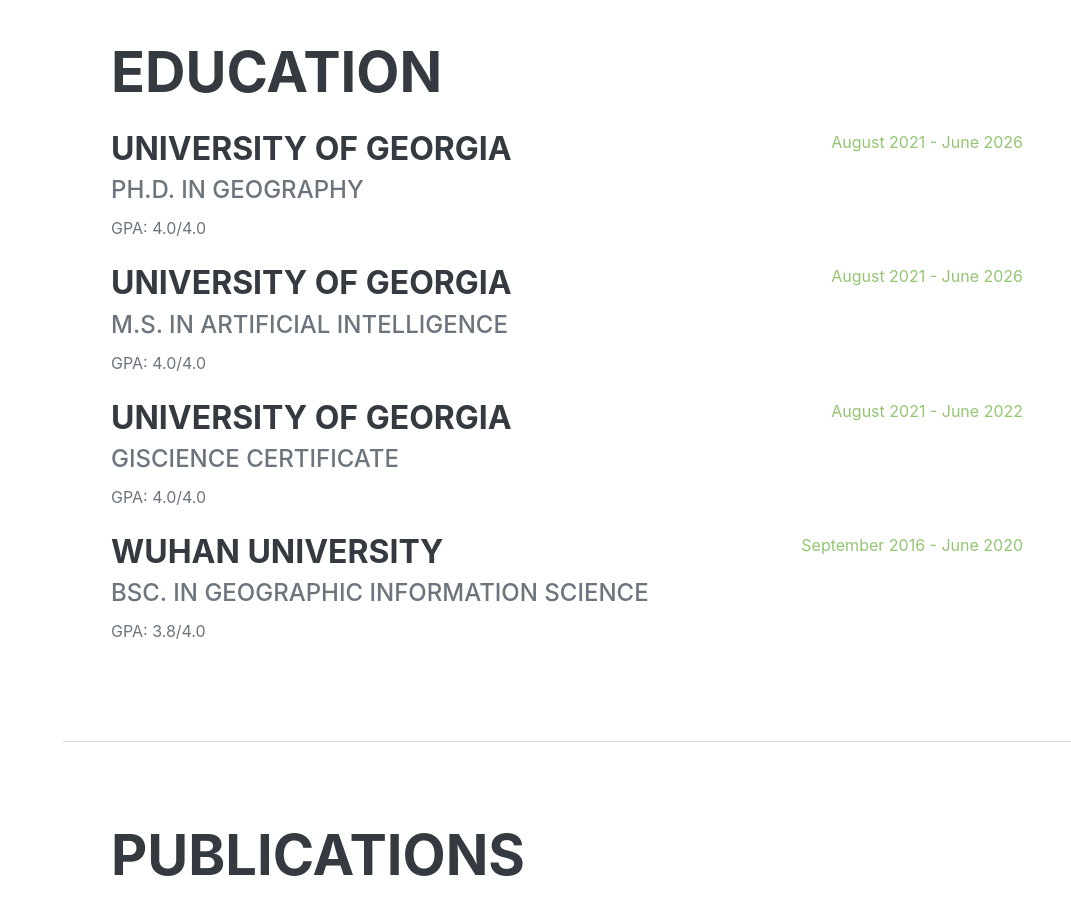
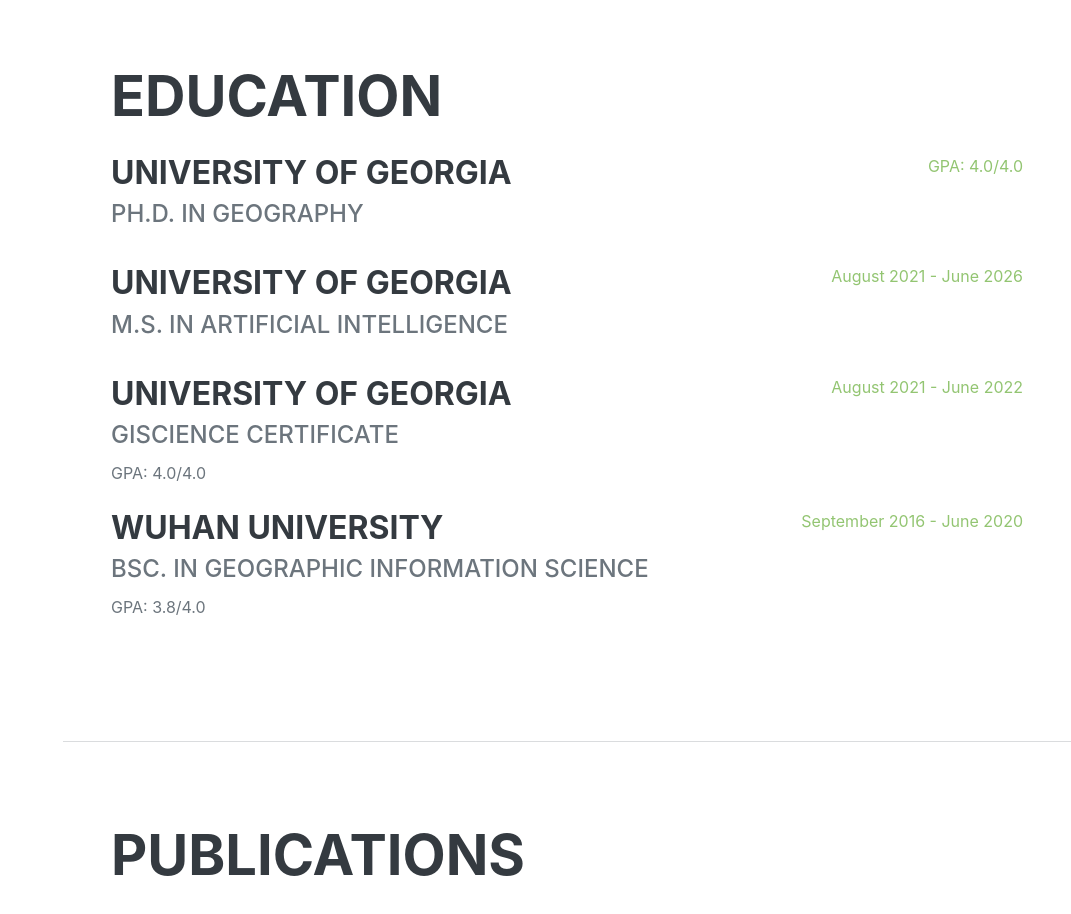
Before and after one commit to NeminWu/neminwu.github.io, a website: page index.html in a window 1280 px wide. Shown: the part 860-1774 px from the top of the page, without its empty margins (209-1280 px from the left). Drawn offline with nearby package versions, Linux system fonts and the light colour scheme; a web font is replaced by a local one.

Commit message:
Update index.html

```diff
--- a/index.html
+++ b/index.html
@@ -82,10 +82,11 @@
                     <div class="flex-grow-1">
                         <h3 class="mb-1">University of Georgia</h3>
                         <div class="subheading mb-2">Ph.D. in Geography</div>
-                        <p class="mb-0">GPA: 4.0/4.0</p>
+                        <!-- <p class="mb-0">GPA: 4.0/4.0</p> -->
                     </div>
                     <div class="flex-shrink-0 text-md-right">
-                        <span class="text-primary">August 2021 - June 2026</span>
+                        <span class="text-primary">GPA: 4.0/4.0</span>
+                        <!-- August 2021 - June 2026 -->
                     </div>
                 </div>
 
@@ -93,7 +94,7 @@
                     <div class="flex-grow-1">
                         <h3 class="mb-1">University of Georgia</h3>
                         <div class="subheading mb-2">M.S. in Artificial Intelligence</div>
-                        <p class="mb-0">GPA: 4.0/4.0</p>
+                        <!-- <p class="mb-0">GPA: 4.0/4.0</p> -->
                     </div>
                     <div class="flex-shrink-0 text-md-right">
                         <span class="text-primary">August 2021 - June 2026</span>
```
